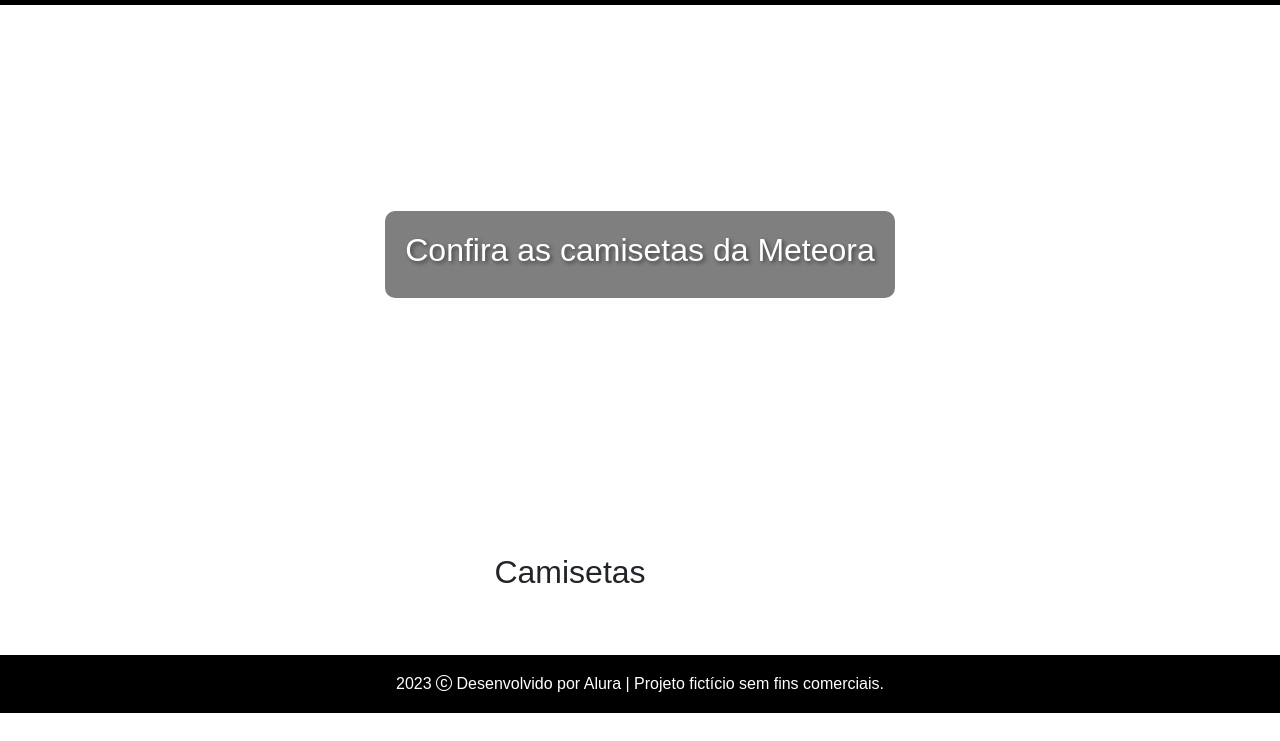
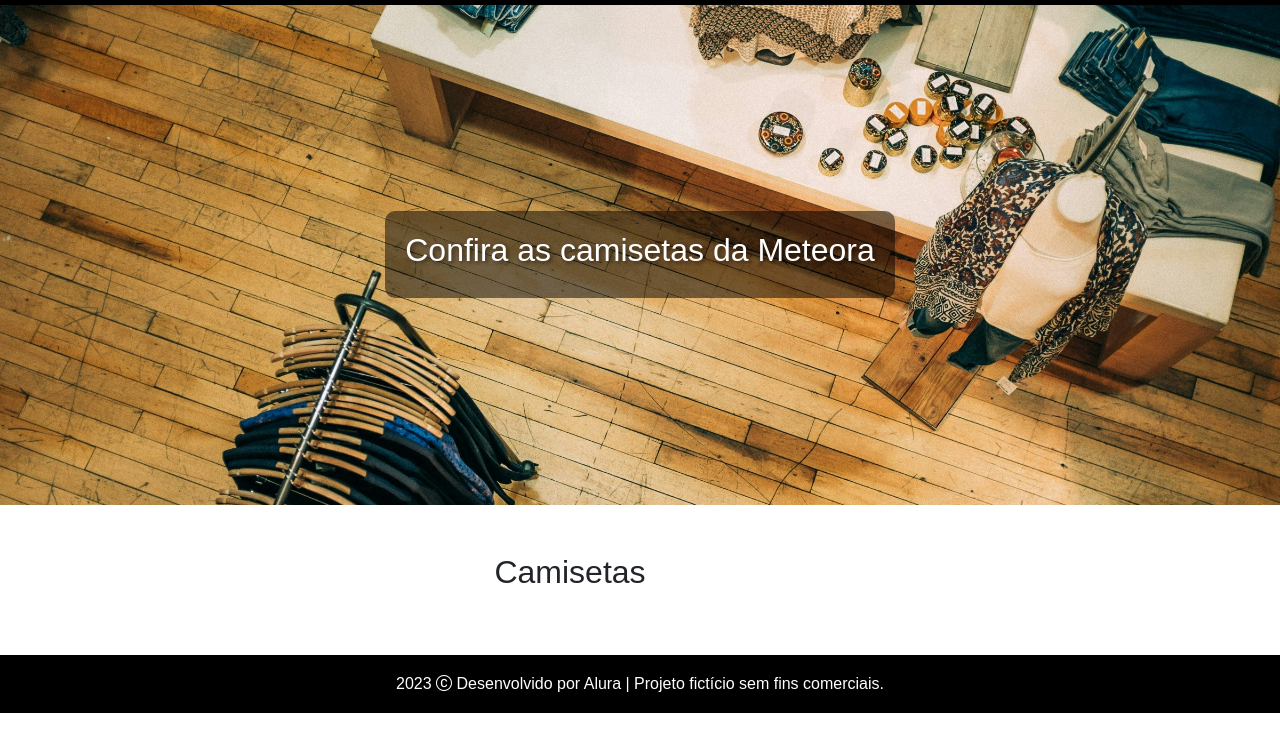
Before and after one commit to MonicaHillman/animacoes-css, a plain HTML site: page camisetas.html in a window 1280 px wide. Shown: the part 59-800 px from the top of the page. Drawn offline with nearby package versions, Linux system fonts and the light colour scheme; the site is published under a folder, as on GitHub Pages, so addresses that start at the root find nothing; a script that the page names is missing.

Commit message:
fix paralax

```diff
--- a/estilos.css
+++ b/estilos.css
@@ -25,7 +25,7 @@
 .parallax-banner {
     position: relative;
     height: 500px;
-    background: url('/assets/parallax.jpg') no-repeat center center;
+    background: url('assets/parallax.jpg') no-repeat center center;
     background-size: cover;
     background-attachment: fixed;
     /* Fixa o fundo para Parallax */
```
